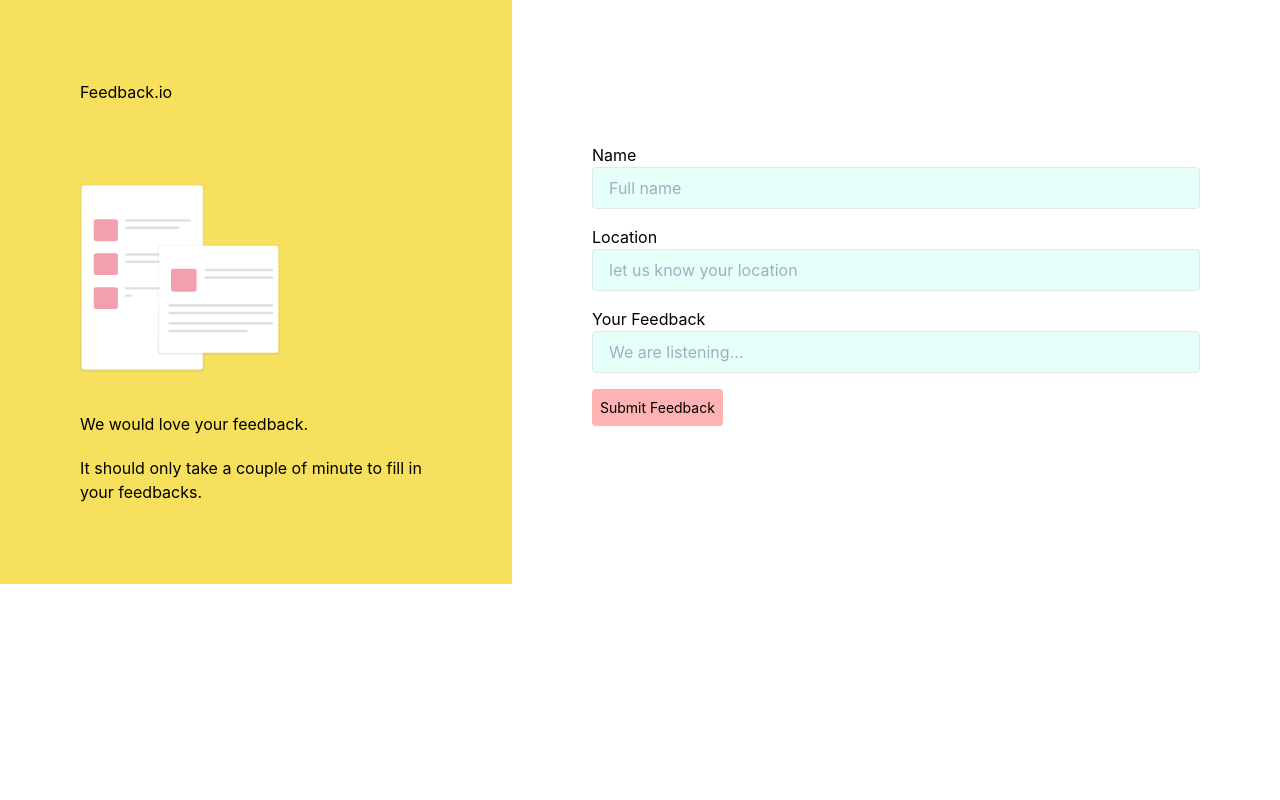
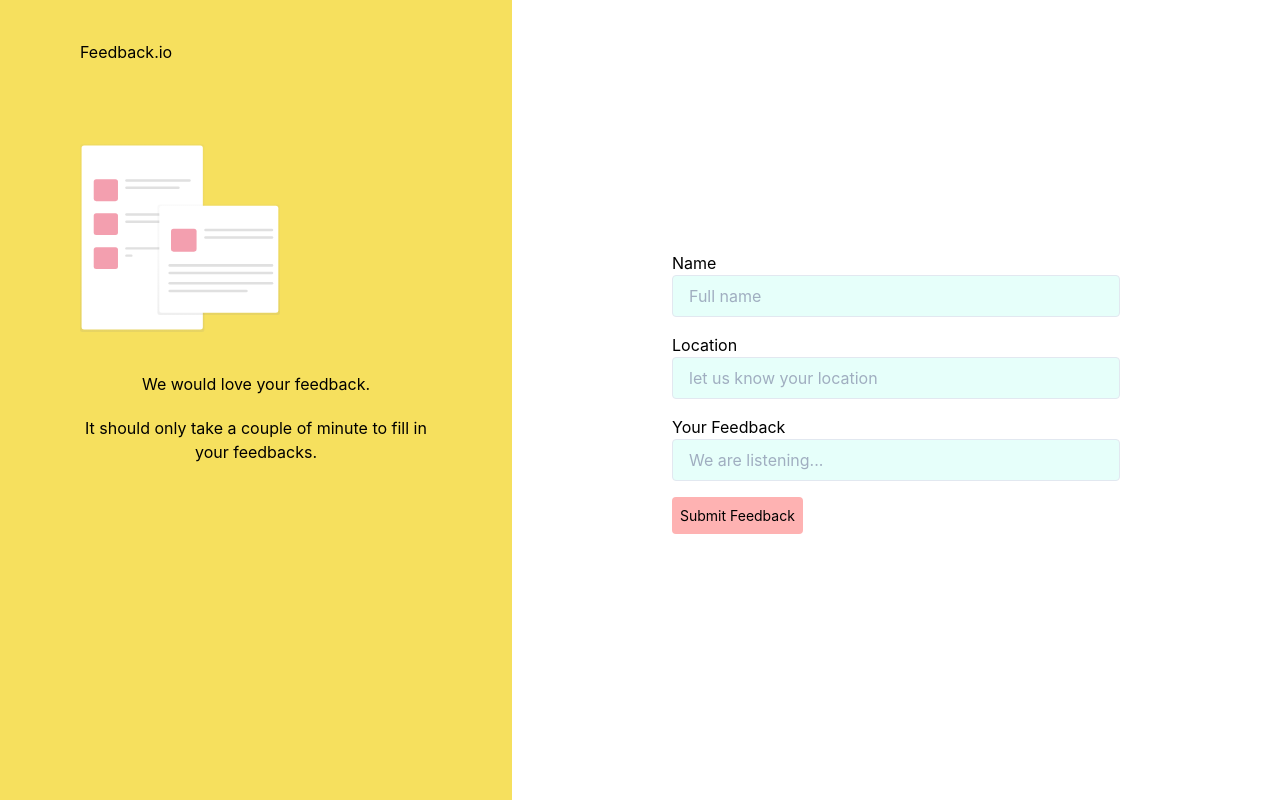
Before and after one commit to WonderfulOlanrewaju/feedback-nlp-frontend, a React (Create React App) app: page / in a window 1280 px wide. Built offline with nearby package versions, Linux system fonts and the light colour scheme.

Commit message:
resolved height issue

```diff
--- a/src/App.js
+++ b/src/App.js
@@ -19,24 +19,21 @@ import {FeedbackForm} from './components/Form.js';
 
 function App() {
   return (
-    <div>
-      <div className='flex'>
-        <div className='w-2/5 bg-yellow-400 py-20 px-20 m-0'>
-          <div className='mx-auto'>
-            <div className=''>Feedback.io</div>
+      <div className='flex h-screen'>
+        <div className='w-2/5 bg-yellow-400 px-20'>
+          <div className=''>
+            <div className='mt-10'>Feedback.io</div>
             <div className='mt-20 mb-10 '>
               <img width={200} src={Feedbackicon} alt='Feedback icon' />
             </div>
-            <div className='mb-5'>We would love your feedback.</div>
-            <p className='mb-50'>It should only take a couple of minute to fill in your feedbacks.</p>
+            <div className='mb-5 text-center'>We would love your feedback.</div>
+            <p className='mb-50 text-center'>It should only take a couple of minute to fill in your feedbacks.</p>
           </div>
         </div>
-        <div className='w-3/5 p-20 m-auto'>
+        <div className='w-3/5 m-auto px-40'>
           <FeedbackForm/>
         </div>
       </div>
-    </div>
-
   );
 }
 
--- a/tailwind.config.js
+++ b/tailwind.config.js
@@ -2,6 +2,7 @@
 module.exports = {
     theme: {
       container: {
+        marginBottom : '0'
       },
     },
   }
```
